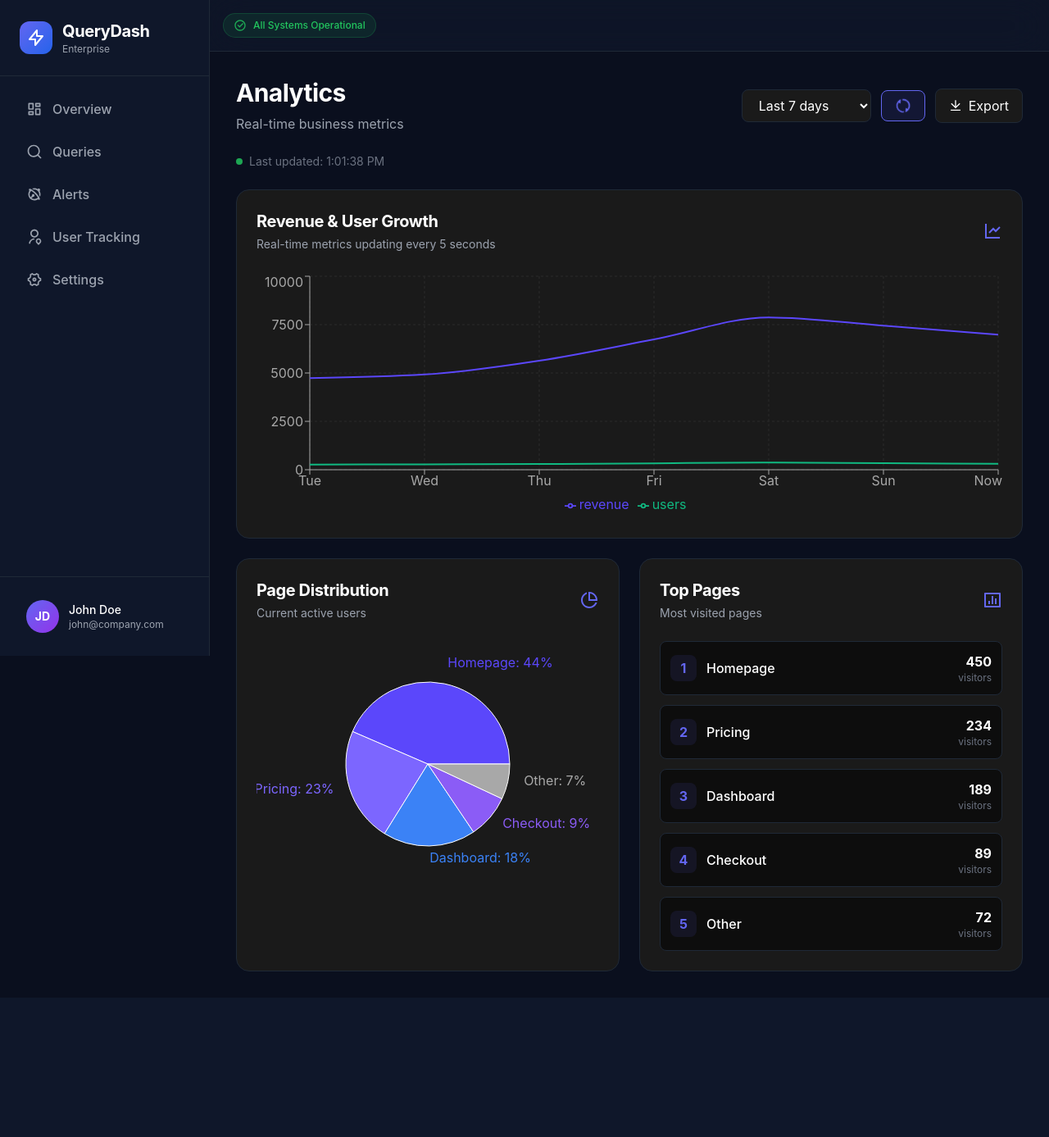
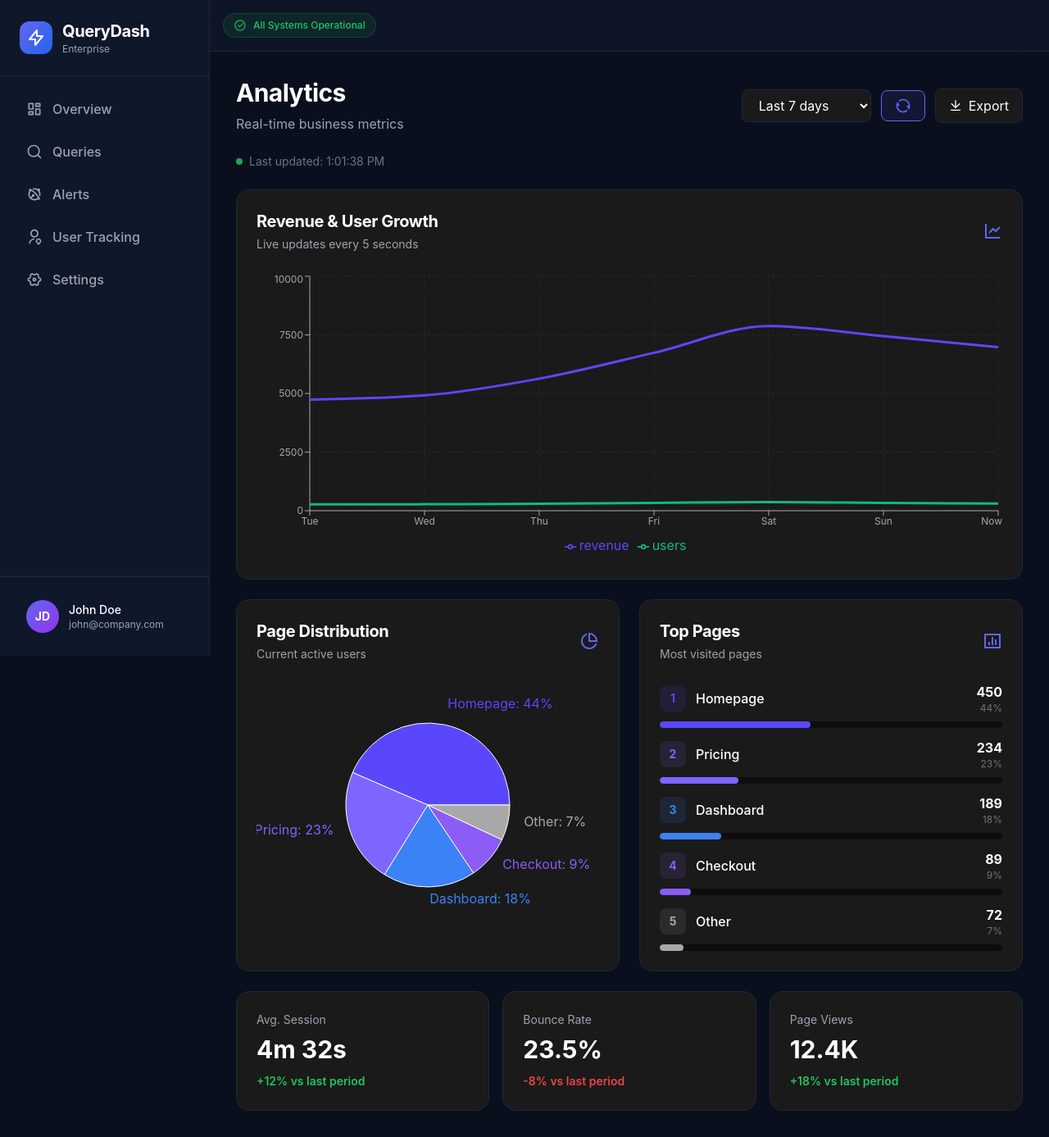
Before and after one commit to skillmates07-stack/querydash-frontend, a Next.js app: page /dashboard/analytics in a window 1280 px wide. Shown: the whole page at 82% size. Before the commit the page ends 1217 px from the top, so only its background shows below. Built offline with nearby package versions, Linux system fonts and the light colour scheme.

Commit message:
Update page.tsx

```diff
--- a/src/app/dashboard/analytics/page.tsx
+++ b/src/app/dashboard/analytics/page.tsx
@@ -30,7 +30,6 @@ export default function AnalyticsPage() {
   const [autoRefresh, setAutoRefresh] = useState(true);
   const [lastUpdated, setLastUpdated] = useState(new Date());
 
-  // Revenue trend data
   const [revenueData, setRevenueData] = useState([
     { date: 'Mon', revenue: 4200, users: 234 },
     { date: 'Tue', revenue: 5100, users: 289 },
@@ -41,18 +40,14 @@ export default function AnalyticsPage() {
     { date: 'Sun', revenue: 6800, users: 298 }
   ]);
 
-  // User activity data
   const activityData = [
-    { name: 'Homepage', value: 450 },
-    { name: 'Pricing', value: 234 },
-    { name: 'Dashboard', value: 189 },
-    { name: 'Checkout', value: 89 },
-    { name: 'Other', value: 72 }
+    { name: 'Homepage', value: 450, color: '#5b47fb' },
+    { name: 'Pricing', value: 234, color: '#7c66ff' },
+    { name: 'Dashboard', value: 189, color: '#3b82f6' },
+    { name: 'Checkout', value: 89, color: '#8b5cf6' },
+    { name: 'Other', value: 72, color: '#a8a8a8' }
   ];
 
-  const COLORS = ['#5b47fb', '#7c66ff', '#3b82f6', '#8b5cf6', '#a8a8a8'];
-
-  // Simulate real-time updates
   useEffect(() => {
     if (!autoRefresh) return;
 
@@ -60,12 +55,13 @@ export default function AnalyticsPage() {
       setRevenueData(prev => {
         const newData = [...prev];
         const lastPoint = newData[newData.length - 1];
+        newData.shift();
         newData.push({
           date: 'Now',
-          revenue: lastPoint.revenue + Math.floor(Math.random() * 1000 - 500),
-          users: lastPoint.users + Math.floor(Math.random() * 50 - 25)
+          revenue: Math.max(3000, lastPoint.revenue + Math.floor(Math.random() * 1000 - 500)),
+          users: Math.max(200, lastPoint.users + Math.floor(Math.random() * 50 - 25))
         });
-        return newData.slice(-7);
+        return newData;
       });
       setLastUpdated(new Date());
     }, 5000);
@@ -76,14 +72,13 @@ export default function AnalyticsPage() {
   return (
     <div className="space-y-6">
       {/* Header */}
-      <div className="flex items-center justify-between">
+      <div className="flex flex-col lg:flex-row lg:items-center lg:justify-between gap-4">
         <div>
           <h1 className="text-3xl font-bold text-white mb-2">Analytics</h1>
           <p className="text-gray-400">Real-time business metrics</p>
         </div>
 
-        <div className="flex items-center gap-3">
-          {/* Time range selector */}
+        <div className="flex flex-wrap items-center gap-3">
           <select
             value={timeRange}
             onChange={(e) => setTimeRange(e.target.value)}
@@ -95,7 +90,6 @@ export default function AnalyticsPage() {
             <option value="90d">Last 90 days</option>
           </select>
 
-          {/* Auto-refresh toggle */}
           <button
             onClick={() => setAutoRefresh(!autoRefresh)}
             className={`px-4 py-2 rounded-lg border transition-all ${
@@ -104,18 +98,17 @@ export default function AnalyticsPage() {
                 : 'bg-[#1a1a1a] border-gray-800 text-gray-400'
             }`}
           >
-            <RiRefreshLine className={`text-xl ${autoRefresh ? 'animate-spin' : ''}`} />
+            <RiRefreshLine className={`text-xl ${autoRefresh ? 'animate-spin-slow' : ''}`} />
           </button>
 
-          {/* Export button */}
           <button className="px-4 py-2 rounded-lg bg-[#1a1a1a] border border-gray-800 text-white hover:border-accent transition-all flex items-center gap-2">
             <RiDownloadLine />
-            <span>Export</span>
+            <span className="hidden sm:inline">Export</span>
           </button>
         </div>
       </div>
 
-      {/* Last updated indicator */}
+      {/* Last updated */}
       <div className="flex items-center gap-2 text-sm text-gray-500">
         <div className="w-2 h-2 rounded-full bg-success animate-pulse" />
         <span>Last updated: {lastUpdated.toLocaleTimeString()}</span>
@@ -126,16 +119,16 @@ export default function AnalyticsPage() {
         <div className="flex items-center justify-between mb-6">
           <div>
             <h2 className="text-xl font-bold text-white mb-1">Revenue & User Growth</h2>
-            <p className="text-sm text-gray-400">Real-time metrics updating every 5 seconds</p>
+            <p className="text-sm text-gray-400">Live updates every 5 seconds</p>
           </div>
           <RiLineChartLine className="text-2xl text-accent" />
         </div>
 
-        <ResponsiveContainer width="100%" height={300}>
+        <ResponsiveContainer width="100%" height={350}>
           <LineChart data={revenueData}>
             <CartesianGrid strokeDasharray="3 3" stroke="#2a2a2a" />
-            <XAxis dataKey="date" stroke="#a8a8a8" />
-            <YAxis stroke="#a8a8a8" />
+            <XAxis dataKey="date" stroke="#a8a8a8" style={{ fontSize: '12px' }} />
+            <YAxis stroke="#a8a8a8" style={{ fontSize: '12px' }} />
             <Tooltip
               contentStyle={{
                 backgroundColor: '#1a1a1a',
@@ -149,15 +142,17 @@ export default function AnalyticsPage() {
               type="monotone"
               dataKey="revenue"
               stroke="#5b47fb"
-              strokeWidth={2}
-              dot={{ fill: '#5b47fb', r: 4 }}
+              strokeWidth={3}
+              dot={{ fill: '#5b47fb', r: 5 }}
+              activeDot={{ r: 7 }}
             />
             <Line
               type="monotone"
               dataKey="users"
               stroke="#10b981"
-              strokeWidth={2}
-              dot={{ fill: '#10b981', r: 4 }}
+              strokeWidth={3}
+              dot={{ fill: '#10b981', r: 5 }}
+              activeDot={{ r: 7 }}
             />
           </LineChart>
         </ResponsiveContainer>
@@ -188,14 +183,15 @@ export default function AnalyticsPage() {
                 dataKey="value"
               >
                 {activityData.map((entry, index) => (
-                  <Cell key={`cell-${index}`} fill={COLORS[index % COLORS.length]} />
+                  <Cell key={`cell-${index}`} fill={entry.color} />
                 ))}
               </Pie>
               <Tooltip
                 contentStyle={{
                   backgroundColor: '#1a1a1a',
                   border: '1px solid #2a2a2a',
-                  borderRadius: '8px'
+                  borderRadius: '8px',
+                  color: '#ffffff'
                 }}
               />
             </PieChart>
@@ -213,23 +209,56 @@ export default function AnalyticsPage() {
           </div>
 
           <div className="space-y-3">
-            {activityData.map((page, i) => (
-              <div key={i} className="flex items-center justify-between p-3 rounded-lg bg-[#0d0d0d] border border-gray-800">
+            {activityData.map((page, i) => {
+              const total = activityData.reduce((sum, p) => sum + p.value, 0);
+              const percentage = ((page.value / total) * 100).toFixed(0);
+
+              return (
+                <div key={i} className="space-y-2">
+                  <div className="flex items-center justify-between">
                     <div className="flex items-center gap-3">
-                  <div className="w-8 h-8 rounded-lg bg-accent/10 flex items-center justify-center text-accent font-bold">
+                      <div
+                        className="w-8 h-8 rounded-lg flex items-center justify-center font-bold text-sm"
+                        style={{ backgroundColor: page.color + '20', color: page.color }}
+                      >
                         {i + 1}
                       </div>
                       <span className="text-white font-medium">{page.name}</span>
                     </div>
                     <div className="text-right">
                       <p className="text-white font-bold">{page.value}</p>
-                  <p className="text-xs text-gray-500">visitors</p>
+                      <p className="text-xs text-gray-500">{percentage}%</p>
                     </div>
+                  </div>
+                  <div className="w-full h-2 bg-[#0d0d0d] rounded-full overflow-hidden">
+                    <div
+                      className="h-full rounded-full transition-all duration-500"
+                      style={{ width: `${percentage}%`, backgroundColor: page.color }}
+                    />
+                  </div>
+                </div>
+              );
+            })}
+          </div>
+        </div>
+      </div>
+
+      {/* Performance Metrics */}
+      <div className="grid md:grid-cols-3 gap-4">
+        {[
+          { label: 'Avg. Session', value: '4m 32s', change: '+12%', trend: 'up' },
+          { label: 'Bounce Rate', value: '23.5%', change: '-8%', trend: 'down' },
+          { label: 'Page Views', value: '12.4K', change: '+18%', trend: 'up' }
+        ].map((metric, i) => (
+          <div key={i} className="p-6 rounded-2xl bg-[#1a1a1a] border border-gray-800">
+            <p className="text-sm text-gray-400 mb-2">{metric.label}</p>
+            <p className="text-3xl font-bold text-white mb-2">{metric.value}</p>
+            <span className={`text-sm font-semibold ${metric.trend === 'up' ? 'text-success' : 'text-danger'}`}>
+              {metric.change} vs last period
+            </span>
           </div>
         ))}
       </div>
     </div>
-      </div>
-    </div>
   );
 }
```
Lines whose indentation alone changed are shown as unchanged.
